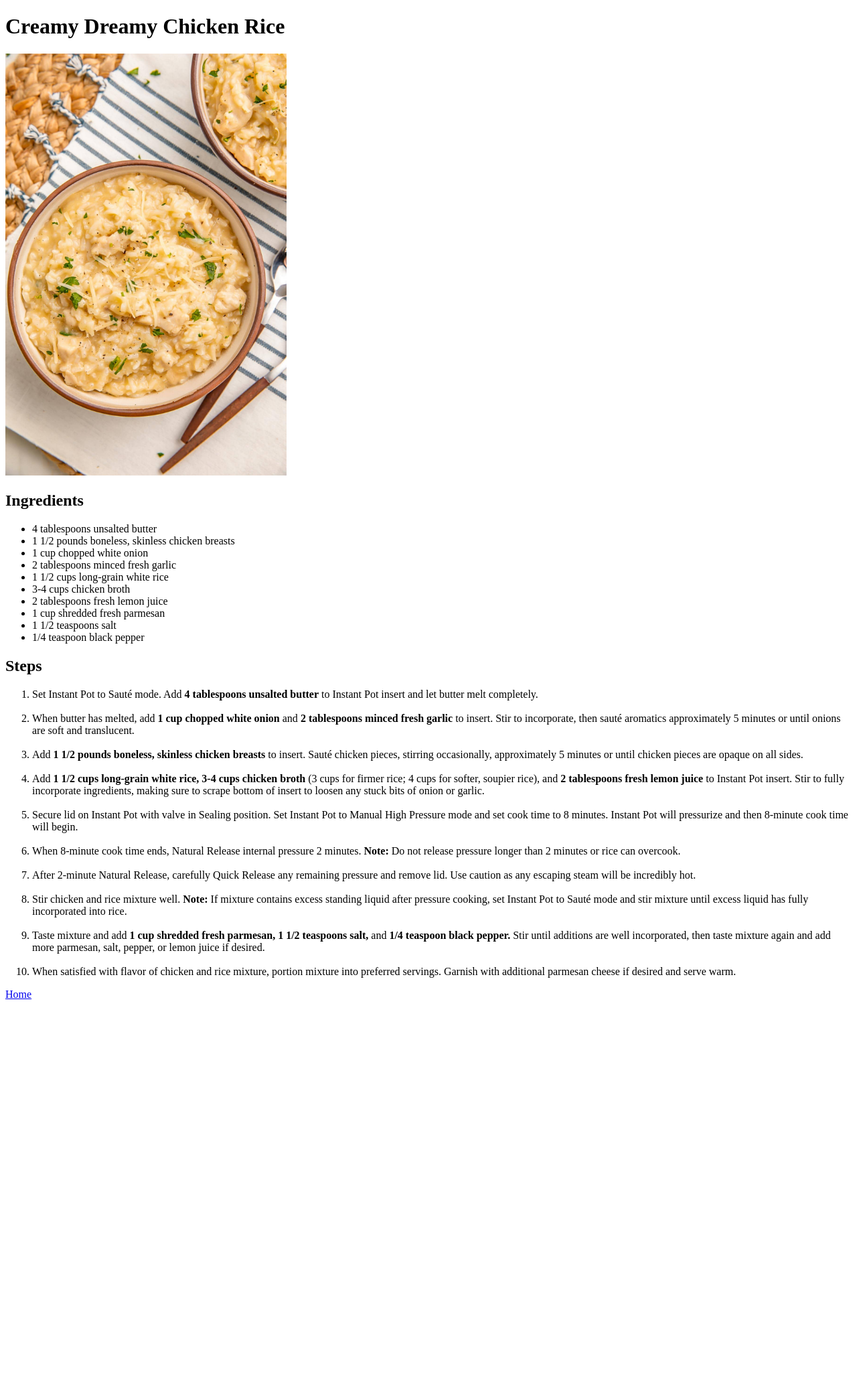
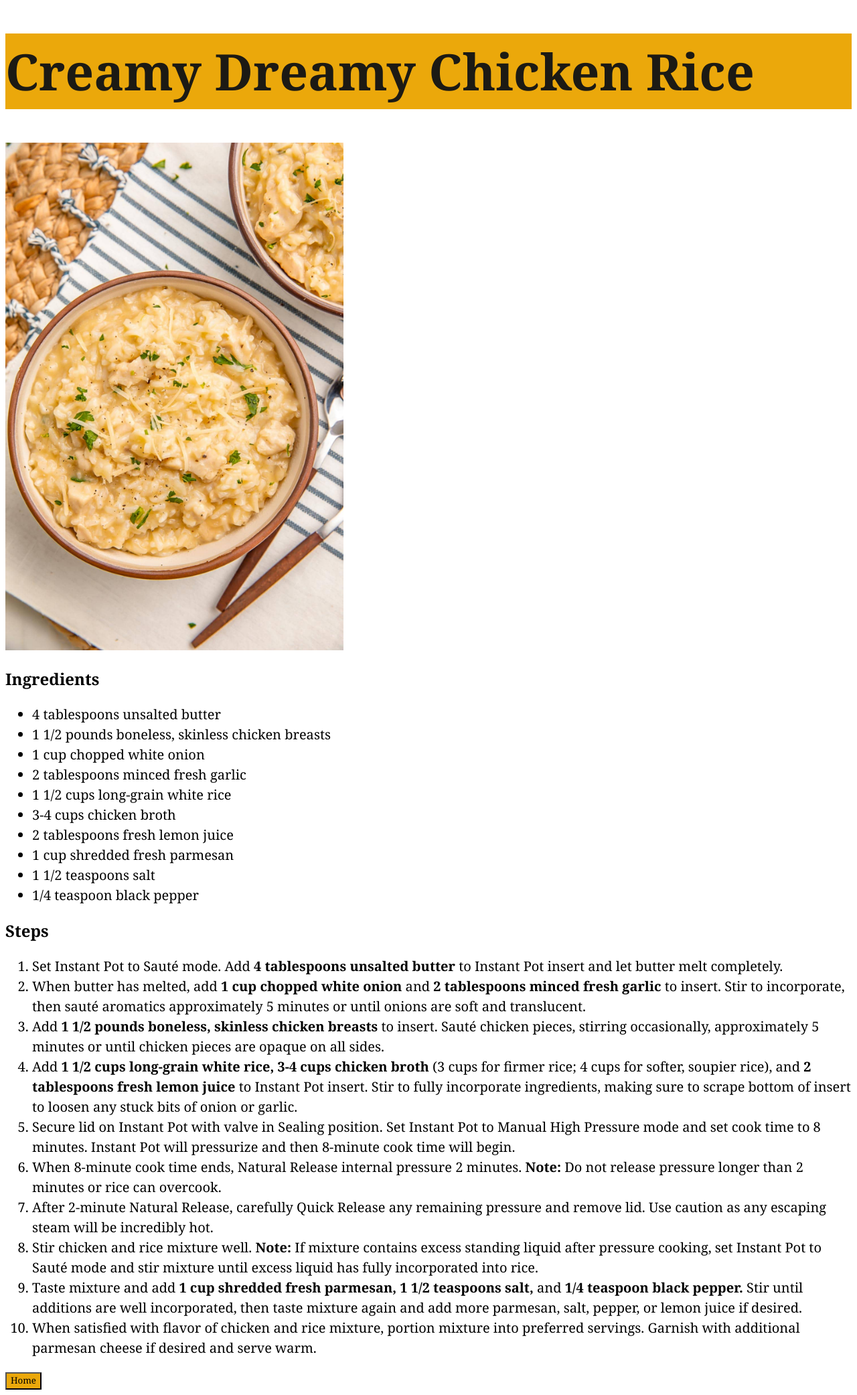
Before and after one commit to positivelyferris/odin-recipes, a plain HTML site: page recipes/creamy-dreamy-chicken-rice.html in a window 1280 px wide. Shown: the whole page at 67% size. Before the commit the page ends 1510 px from the top, so only its background shows below. Drawn offline with Linux system fonts and the light colour scheme.

Commit message:
Add CSS file and modify HTML for style
Add new style.css file and modify existing HTML
on index.html and recipes HTML pages to accept CSS
updates.

```diff
--- /dev/null
+++ b/img/Odin Recipes_files/style.css
@@ -0,0 +1,25 @@
+* {
+    font-family: Georgia, 'Times New Roman', Times, serif;
+    line-height: 1.5;
+}
+
+.page-header {
+    color: rgb(24, 24, 32);
+    background-color: rgb(241, 153, 39);
+    font-size: 75px;
+
+}
+
+.img-adjust {
+    height: auto;
+    width: 505px;
+}
+
+.button {
+    background-color: rgb(241, 153, 39)
+}
+
+.ul-center {
+    display: table;
+    margin: 0 auto;
+}
--- a/recipes/creamy-dreamy-chicken-rice.html
+++ b/recipes/creamy-dreamy-chicken-rice.html
@@ -3,14 +3,13 @@
 <head>
     <meta charset="UTF-8">
     <title>Creamy Dreamy Chicken Rice</title>
+    <link rel="stylesheet" href="../style.css">
 </head>
 <body>
-    <h1>Creamy Dreamy Chicken Rice</h1>
-    <img src="../img/chicken-rice.jpg" alt="Picture of delicious creamy dreamy chicken and rice in a white bowl on a beautifully set dining table" width="420">
-    <p>
+    <h1 class="page-header">Creamy Dreamy Chicken Rice</h1>
+    <img class="img-adjust" src="../img/chicken-rice.jpg" alt="Picture of delicious creamy dreamy chicken and rice in a white bowl on a beautifully set dining table" width="420">
     <h2>Ingredients</h2>
-    </p>
-    <p>
+        <div class="text-adjust">
             <ul>
                 <li>4 tablespoons unsalted butter</li>
                 <li>1 1/2 pounds boneless, skinless chicken breasts</li>
@@ -23,34 +22,25 @@
                 <li>1 1/2 teaspoons salt</li>
                 <li>1/4 teaspoon black pepper</li>
             </ul>
-    </p>
-    <p>
+        </div>
     <h2>Steps</h2>
+        <div class="text-adjust">
             <ol>
                 <li>Set Instant Pot to Sauté mode. Add <strong>4 tablespoons unsalted butter</strong> to Instant Pot insert and let butter melt completely.</li>
-            <br>
                 <li>When butter has melted, add <strong>1 cup chopped white onion</strong> and <strong>2 tablespoons minced fresh garlic</strong> to insert. Stir to incorporate, then sauté aromatics approximately 5 minutes or until onions are soft and translucent.</li>
-            <br>
                 <li>Add <strong>1 1/2 pounds boneless, skinless chicken breasts</strong> to insert. Sauté chicken pieces, stirring occasionally, approximately 5 minutes or until chicken pieces are opaque on all sides.</li>
-            <br>
                 <li>Add <strong>1 1/2 cups long-grain white rice, 3-4 cups chicken broth</strong> (3 cups for firmer rice; 4 cups for softer, soupier rice), and <strong>2 tablespoons fresh lemon juice</strong> to Instant Pot insert. Stir to fully incorporate ingredients, making sure to scrape bottom of insert to loosen any stuck bits of onion or garlic.</li>
-            <br>
                 <li>Secure lid on Instant Pot with valve in Sealing position. Set Instant Pot to Manual High Pressure mode and set cook time to 8 minutes. Instant Pot will pressurize and then 8-minute cook time will begin.</li>
-            <br>
                 <li>When 8-minute cook time ends, Natural Release internal pressure 2 minutes. <strong>Note:</strong> Do not release pressure longer than 2 minutes or rice can overcook.</li>
-            <br>
                 <li>After 2-minute Natural Release, carefully Quick Release any remaining pressure and remove lid. Use caution as any escaping steam will be incredibly hot.</li>
-            <br>
                 <li>Stir chicken and rice mixture well. <strong>Note:</strong> If mixture contains excess standing liquid after pressure cooking, set Instant Pot to Sauté mode and stir mixture until excess liquid has fully incorporated into rice.</li>
-            <br>
                 <li>Taste mixture and add <strong>1 cup shredded fresh parmesan, 1 1/2 teaspoons salt,</strong> and <strong>1/4 teaspoon black pepper.</strong> Stir until additions are well incorporated, then taste mixture again and add more parmesan, salt, pepper, or lemon juice if desired.</li>
-            <br>
                 <li>When satisfied with flavor of chicken and rice mixture, portion mixture into preferred servings. Garnish with additional parmesan cheese if desired and serve warm.</li>
             </ol>
-    </p>
-    <p>
-        <a href="../index.html">Home</a>
-    </p>
+        </div>
+    <a href="../index.html">
+        <button class="button">Home</button>
+    </a>
 </body>
 
 </html>
--- /dev/null
+++ b/style.css
@@ -0,0 +1,24 @@
+* {
+    font-family: Georgia, 'Times New Roman', Times, serif;
+    line-height: 1.5;
+}
+
+.page-header {
+    color: rgb(28, 26, 20);
+    background-color: rgb(235, 168, 11);
+    font-size: 75px;
+
+}
+
+.img-adjust {
+    height: auto;
+    width: 505px;
+}
+
+.button {
+    background-color: rgb(235, 168, 11);
+}
+
+.text-adjust {
+    font-size: 20px;
+}
```
Also changed, not shown: img/Odin Recipes.html (added, +22 -0 lines), index.html (+5 -2 lines), recipes/blackstone-smashburgers.html (+11 -21 lines), recipes/lentils-rice.html (+10 -15 lines), img/Odin Recipes_files/odin-cooking.jpg (added). Lines whose indentation alone changed are shown as unchanged.
